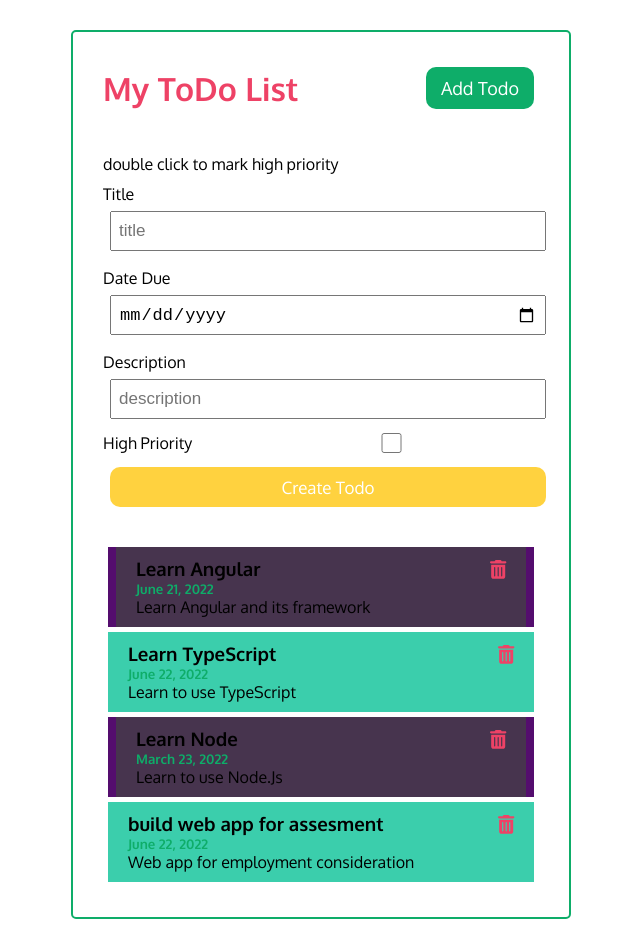
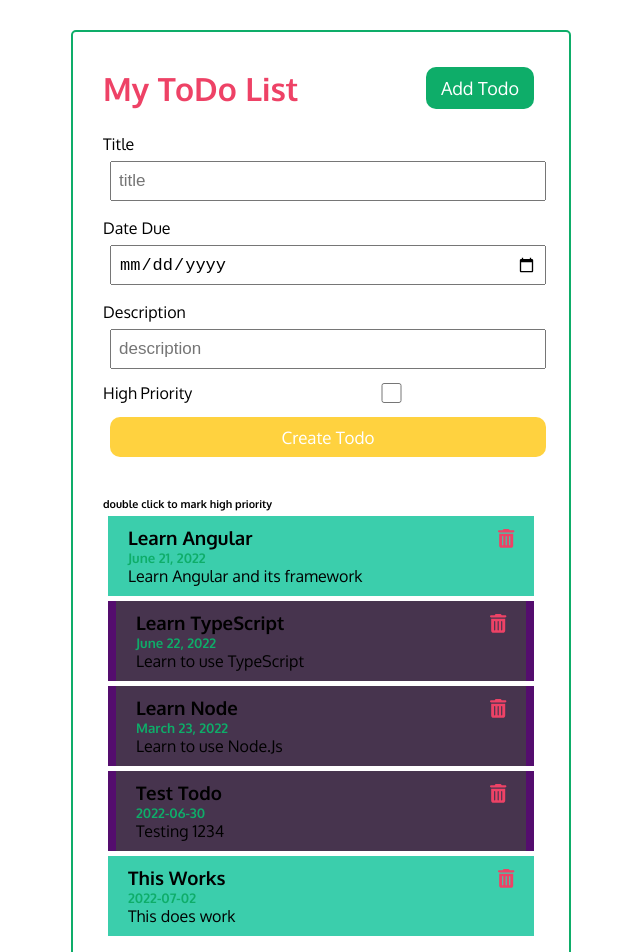
Before and after one commit to CragarDev/todo-list, an Angular app: page / in a window 1280 px wide. Shown: the top 952 px of the page, without its empty margins (319-959 px from the left). Built offline with nearby package versions, Linux system fonts and the light colour scheme; data requests are answered from the project's data file.

Commit message:
swapped the instructions to below the form

```diff
--- a/db.json
+++ b/db.json
@@ -5,14 +5,14 @@
       "title": "Learn Angular",
       "dueDate": "June 21, 2022",
       "description": "Learn Angular and its framework",
-      "completed": true
+      "completed": false
     },
     {
       "id": 2,
       "title": "Learn TypeScript",
       "dueDate": "June 22, 2022",
       "description": "Learn to use TypeScript",
-      "completed": false
+      "completed": true
     },
     {
       "id": 3,
@@ -22,11 +22,18 @@
       "completed": true
     },
     {
-      "title": "build web app for assesment",
-      "dueDate": "June 22, 2022",
-      "description": "Web app for employment consideration",
+      "title": "Test Todo",
+      "dueDate": "2022-06-30",
+      "description": "Testing 1234",
+      "completed": true,
+      "id": 5
+    },
+    {
+      "title": "This Works",
+      "dueDate": "2022-07-02",
+      "description": "This does work",
       "completed": false,
-      "id": 4
+      "id": 6
     }
   ]
 }
--- a/src/app/app.component.html
+++ b/src/app/app.component.html
@@ -1,7 +1,5 @@
 <div class="container">
   <!-- <h1>{{ title }}</h1> -->
   <app-header></app-header>
-  <br />
-  <p>double click to mark high priority</p>
   <app-todos></app-todos>
 </div>
--- a/src/app/components/todos/todos.component.html
+++ b/src/app/components/todos/todos.component.html
@@ -1,4 +1,5 @@
-<app-add-todo></app-add-todo>
+<app-add-todo (onAddTodo)="addTodo($event)"></app-add-todo>
+<h6>double click to mark high priority</h6>
 <app-todo-item
   *ngFor="let todo of todos"
   [todo]="todo"
```
